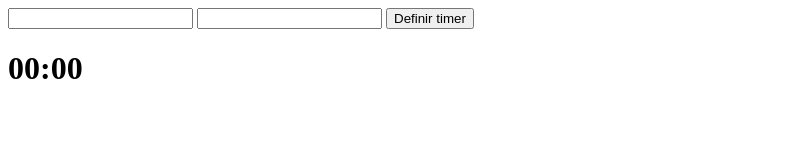
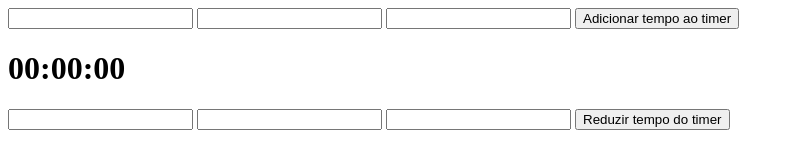
Before and after one commit to Alisson1471/timer-regressivo, a plain HTML site: page index.html in a window 1280 px wide. Shown: the whole page, without its empty margins (0-794 px from the left). Drawn offline with Linux system fonts and the light colour scheme.

Commit message:
adicionando redução de tempo do timer e arrumando lógica do timer

```diff
--- a/index.html
+++ b/index.html
@@ -8,11 +8,18 @@
 </head>
 <body>
     <form>
-        <input type="number" id="minutos">
-        <input type="number" id="segundos">
-        <button onclick="executarTimer()">Definir timer</button>
+        <input type="number" id="horas-a">
+        <input type="number" id="minutos-a">
+        <input type="number" id="segundos-a">
+        <button onclick="executarTimer()">Adicionar tempo ao timer</button>
     </form>
-    <h1 id="tempo">00:00</h1>
+    <h1 id="tempo">00:00:00</h1>
+    <form>
+        <input type="number" id="horas-t">
+        <input type="number" id="minutos-t">
+        <input type="number" id="segundos-t">
+        <button onclick="diminuirTimer()">Reduzir tempo do timer</button>
+    </form>
     <script src="script.js"></script>
 </body>
 </html>
--- a/script.js
+++ b/script.js
@@ -1,21 +1,75 @@
 const tempo = document.getElementById("tempo");
-const minutos = document.getElementById("minutos");
-const segundos = document.getElementById("segundos");
+const horasAdicionadas = document.getElementById("horas-a");
+const minutosAdicionados = document.getElementById("minutos-a");
+const segundosAdicionados = document.getElementById("segundos-a");
+const horasReduzidas = document.getElementById("horas-t");
+const minutosReduzidos = document.getElementById("minutos-t");
+const segundosReduzidos = document.getElementById("segundos-t");
 
 const date = new Date();
+date.setHours(0)
+date.setMinutes(0)
+date.setSeconds(0)
 
 function executarTimer() {
-    event.preventDefault();
-  date.setMinutes(minutos.value);
-  date.setSeconds(segundos.value);
-  setInterval(() => {
-    date.setSeconds(date.getSeconds() - 1);
-    const minutos =
-      date.getMinutes() < 10 ? `0${date.getMinutes()}` : date.getMinutes();
-    const segundos =
-      date.getSeconds() < 10 ? `0${date.getSeconds()}` : date.getSeconds();
-    const atual = `${minutos}:${segundos}`;
+  event.preventDefault();
+
+  const h = parseInt(horasAdicionadas.value) || 0;
+  const m = parseInt(minutosAdicionados.value) || 0;
+  const s = parseInt(segundosAdicionados.value) || 0;
+
+  const adicionar = h * 3600 + m * 60 + s;
+
+  let atual =
+    date.getHours() * 3600 +
+    date.getMinutes() * 60 +
+    date.getSeconds();
+
+  let novo = atual + adicionar;
+
+  if (novo > 86400) {
+    novo = 86399;
+  }
+
+  const horas = Math.floor(novo / 3600);
+  const minutos = Math.floor((novo % 3600) / 60);
+  const segundos = novo % 60;
+
+  date.setHours(horas, minutos, segundos);
+}
+
+function diminuirTimer(event) {
+  event.preventDefault();
+
+  const h = parseInt(horasReduzidas.value) || 0;
+  const m = parseInt(minutosReduzidos.value) || 0;
+  const s = parseInt(segundosReduzidos.value) || 0;
+
+  const reduzir = h * 3600 + m * 60 + s;
+
+  const atual =
+    date.getHours() * 3600 +
+    date.getMinutes() * 60 +
+    date.getSeconds();
+
+  if (reduzir <= atual) {
+    date.setSeconds(date.getSeconds() - reduzir);
+  } else {
+    date.setHours(0, 0, 0);
+  }
+}
+
+setInterval(() => {
+    if (date.getHours() > 0 ||
+        date.getMinutes() > 0 ||
+        date.getSeconds() > 0) {
+      date.setSeconds(date.getSeconds() - 1);
+    }
+
+    const horasTimer = date.getHours().toString().padStart(2, "0");
+    const minutosTimer = date.getMinutes().toString().padStart(2, "0");
+    const segundosTimer = date.getSeconds().toString().padStart(2, "0");
+    const atual = `${horasTimer}:${minutosTimer}:${segundosTimer}`;
 
     tempo.textContent = atual;
   }, 1000);
-}
```
